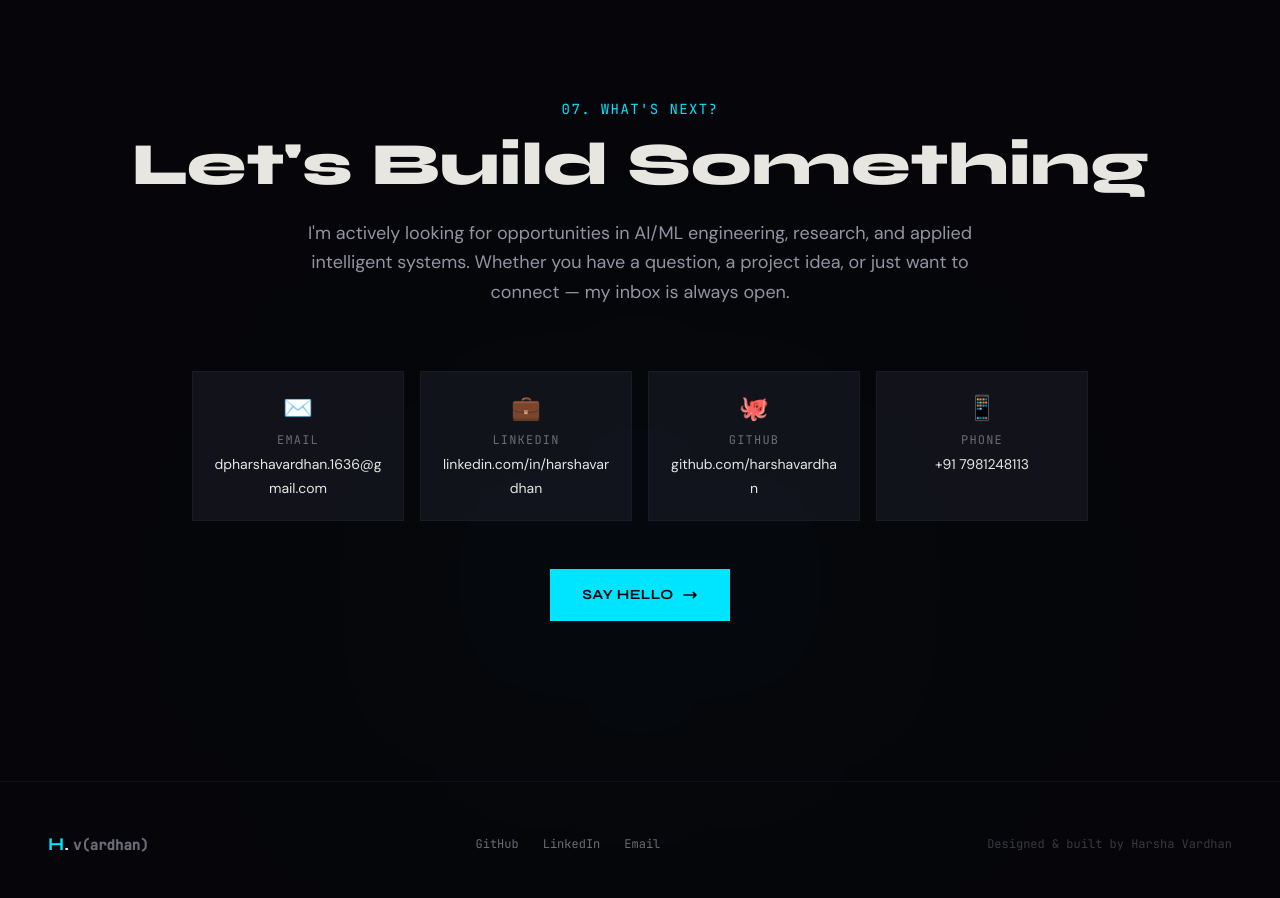
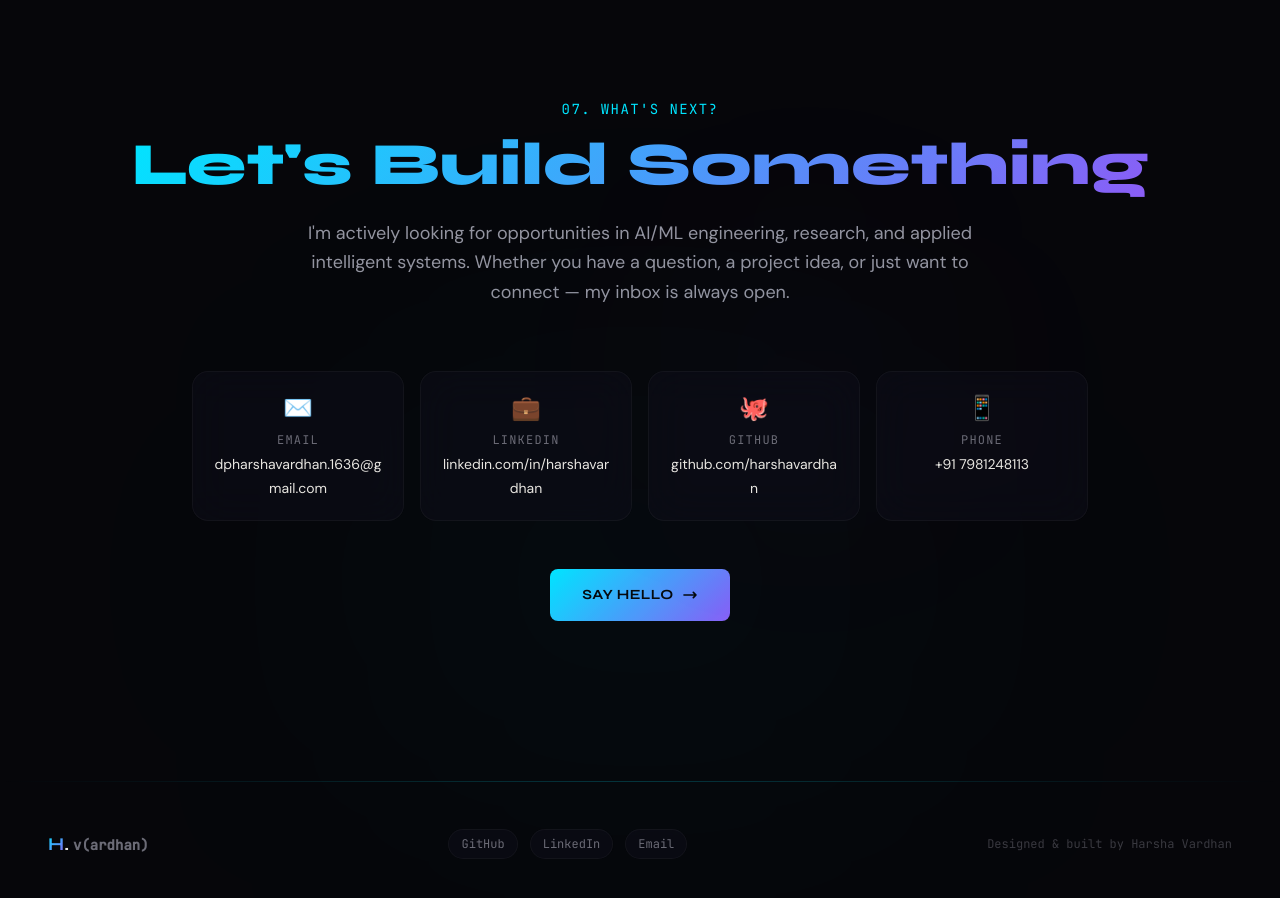
Before and after one commit to Harshavardhan1636/portfolio-v2, a Next.js app: page / in a window 1280 px wide. Shown: the part 6300-7198 px from the top of the page. Built offline with nearby package versions, Linux system fonts and the light colour scheme.

Commit message:
feat: upgrade Contact with gradient text, glass cards; Footer with glass links

```diff
--- a/src/components/Contact.tsx
+++ b/src/components/Contact.tsx
@@ -2,6 +2,7 @@
 
 import { motion, useInView } from "framer-motion";
 import { useRef } from "react";
+import GradientText from "./GradientText";
 
 const LINKS = [
   {
@@ -9,24 +10,28 @@ const LINKS = [
     value: "dpharshavardhan.1636@gmail.com",
     href: "mailto:dpharshavardhan.1636@gmail.com",
     icon: "✉️",
+    glow: "group-hover:shadow-[0_0_20px_rgba(0,229,255,0.15)]",
   },
   {
     label: "LinkedIn",
     value: "linkedin.com/in/harshavardhan",
     href: "https://linkedin.com/in/harshavardhan-dyavanapelli",
     icon: "💼",
+    glow: "group-hover:shadow-[0_0_20px_rgba(0,119,181,0.15)]",
   },
   {
     label: "GitHub",
     value: "github.com/harshavardhan",
     href: "https://github.com/harshavardhan-dyavanapelli",
     icon: "🐙",
+    glow: "group-hover:shadow-[0_0_20px_rgba(255,255,255,0.1)]",
   },
   {
     label: "Phone",
     value: "+91 7981248113",
     href: "tel:+917981248113",
     icon: "📱",
+    glow: "group-hover:shadow-[0_0_20px_rgba(255,171,64,0.15)]",
   },
 ];
 
@@ -39,7 +44,8 @@ export default function Contact() {
       <div className="absolute top-0 left-0 right-0 h-px bg-gradient-to-r from-transparent via-cyan/20 to-transparent" />
 
       {/* Background glow */}
-      <div className="absolute bottom-0 left-1/2 -translate-x-1/2 w-[600px] h-[400px] rounded-full bg-cyan/[0.02] blur-[150px]" />
+      <div className="absolute bottom-0 left-1/2 -translate-x-1/2 w-[600px] h-[400px] rounded-full bg-cyan/[0.03] blur-[150px]" />
+      <div className="absolute top-1/3 right-1/4 w-[300px] h-[300px] rounded-full bg-violet/[0.02] blur-[120px]" />
 
       <div className="max-w-7xl mx-auto px-6 md:px-12" ref={ref}>
         <motion.div
@@ -51,8 +57,8 @@ export default function Contact() {
           <span className="font-mono text-sm text-cyan tracking-widest uppercase block mb-4">
             07. What&apos;s Next?
           </span>
-          <h2 className="font-display font-extrabold text-4xl md:text-6xl text-cream mb-6">
-            Let&apos;s Build Something
+          <h2 className="font-display font-extrabold text-4xl md:text-6xl mb-6">
+            <GradientText>Let&apos;s Build Something</GradientText>
           </h2>
           <p className="text-muted-light text-lg max-w-2xl mx-auto leading-relaxed">
             I&apos;m actively looking for opportunities in AI/ML engineering,
@@ -79,10 +85,11 @@ export default function Contact() {
                   ? "noopener noreferrer"
                   : undefined
               }
+              data-interactive
               initial={{ opacity: 0, y: 15 }}
               animate={isInView ? { opacity: 1, y: 0 } : {}}
               transition={{ duration: 0.4, delay: 0.4 + i * 0.1 }}
-              className="group bg-noir-card border border-noir-border p-5 text-center hover:border-cyan/30 transition-all duration-500"
+              className={`group glass p-5 text-center transition-all duration-500 ${link.glow}`}
             >
               <span className="text-2xl block mb-2">{link.icon}</span>
               <span className="font-mono text-xs text-muted uppercase tracking-widest block mb-1">
@@ -104,7 +111,8 @@ export default function Contact() {
         >
           <a
             href="mailto:dpharshavardhan.1636@gmail.com"
-            className="inline-flex items-center gap-2 px-8 py-4 bg-cyan text-noir font-display font-bold text-sm tracking-wide uppercase hover:shadow-[0_0_40px_rgba(0,229,255,0.3)] transition-all duration-300"
+            data-interactive
+            className="inline-flex items-center gap-2 px-8 py-4 gradient-primary text-noir font-display font-bold text-sm tracking-wide uppercase hover:shadow-[0_0_40px_rgba(0,229,255,0.3)] hover:scale-105 transition-all duration-300 rounded-lg"
           >
             Say Hello
             <svg
--- a/src/components/Footer.tsx
+++ b/src/components/Footer.tsx
@@ -1,41 +1,40 @@
 "use client";
+
+import GradientText from "./GradientText";
 
 export default function Footer() {
   return (
-    <footer className="relative py-12 border-t border-noir-border/50">
+    <footer className="relative py-12">
+      {/* Glass top border */}
+      <div className="absolute top-0 left-0 right-0 h-px bg-gradient-to-r from-transparent via-cyan/20 to-transparent" />
+
       <div className="max-w-7xl mx-auto px-6 md:px-12">
         <div className="flex flex-col md:flex-row items-center justify-between gap-6">
           {/* Logo */}
           <div className="font-display font-bold text-lg">
-            <span className="text-cyan">H</span>
+            <GradientText>H</GradientText>
             <span className="text-cream">.</span>
             <span className="text-muted text-sm font-mono ml-1">v(ardhan)</span>
           </div>
 
           {/* Links */}
-          <div className="flex items-center gap-6 font-mono text-xs text-muted">
-            <a
-              href="https://github.com/harshavardhan-dyavanapelli"
-              target="_blank"
-              rel="noopener noreferrer"
-              className="hover:text-cream transition-colors duration-300"
-            >
-              GitHub
-            </a>
-            <a
-              href="https://linkedin.com/in/harshavardhan-dyavanapelli"
-              target="_blank"
-              rel="noopener noreferrer"
-              className="hover:text-cream transition-colors duration-300"
-            >
-              LinkedIn
-            </a>
-            <a
-              href="mailto:dpharshavardhan.1636@gmail.com"
-              className="hover:text-cream transition-colors duration-300"
-            >
-              Email
-            </a>
+          <div className="flex items-center gap-3">
+            {[
+              { label: "GitHub", href: "https://github.com/harshavardhan-dyavanapelli" },
+              { label: "LinkedIn", href: "https://linkedin.com/in/harshavardhan-dyavanapelli" },
+              { label: "Email", href: "mailto:dpharshavardhan.1636@gmail.com" },
+            ].map((link) => (
+              <a
+                key={link.label}
+                href={link.href}
+                target={link.href.startsWith("http") ? "_blank" : undefined}
+                rel={link.href.startsWith("http") ? "noopener noreferrer" : undefined}
+                data-interactive
+                className="font-mono text-xs text-muted px-3 py-1.5 glass rounded-lg hover:text-cream hover:border-cyan/20 transition-all duration-300"
+              >
+                {link.label}
+              </a>
+            ))}
           </div>
 
           {/* Credit */}
```
